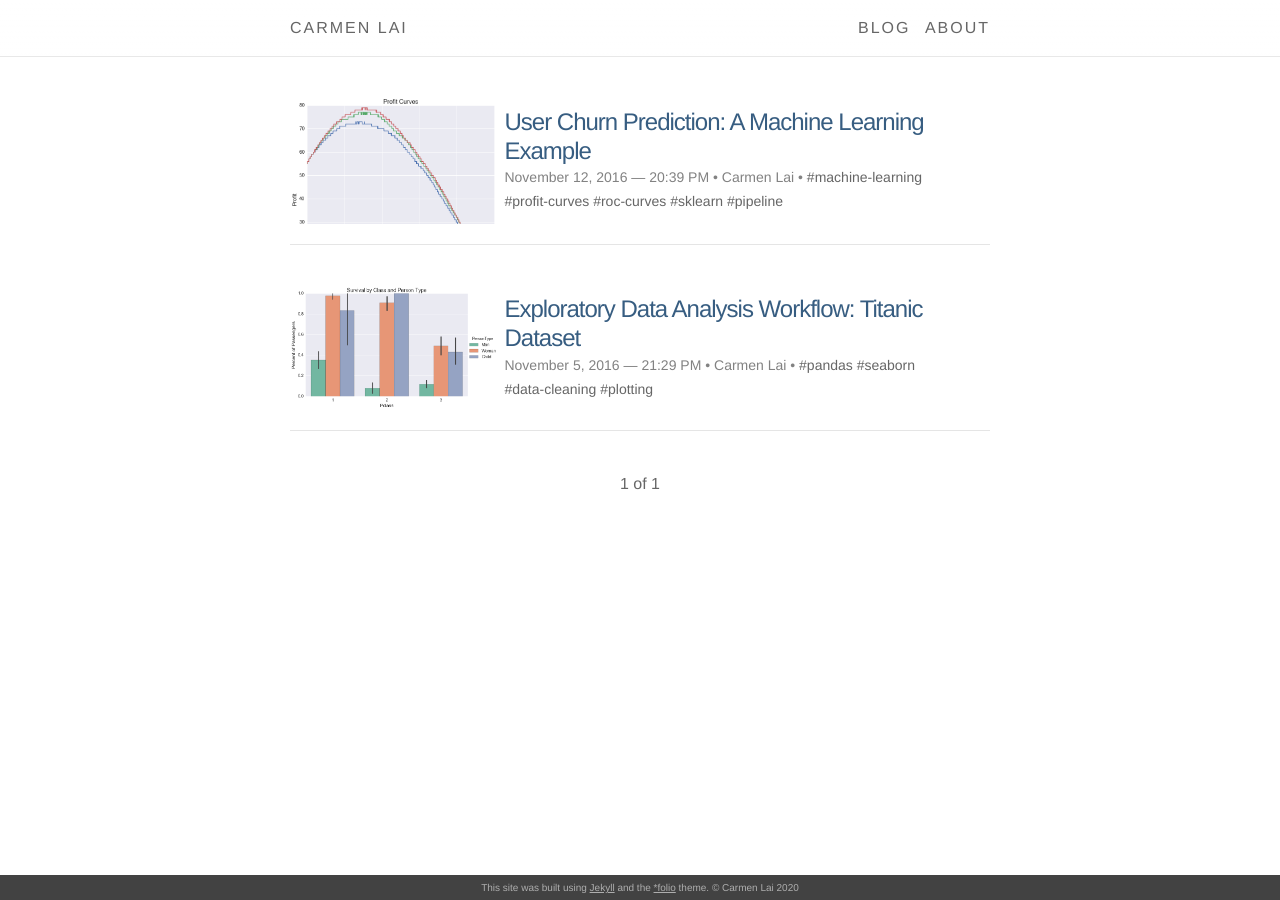
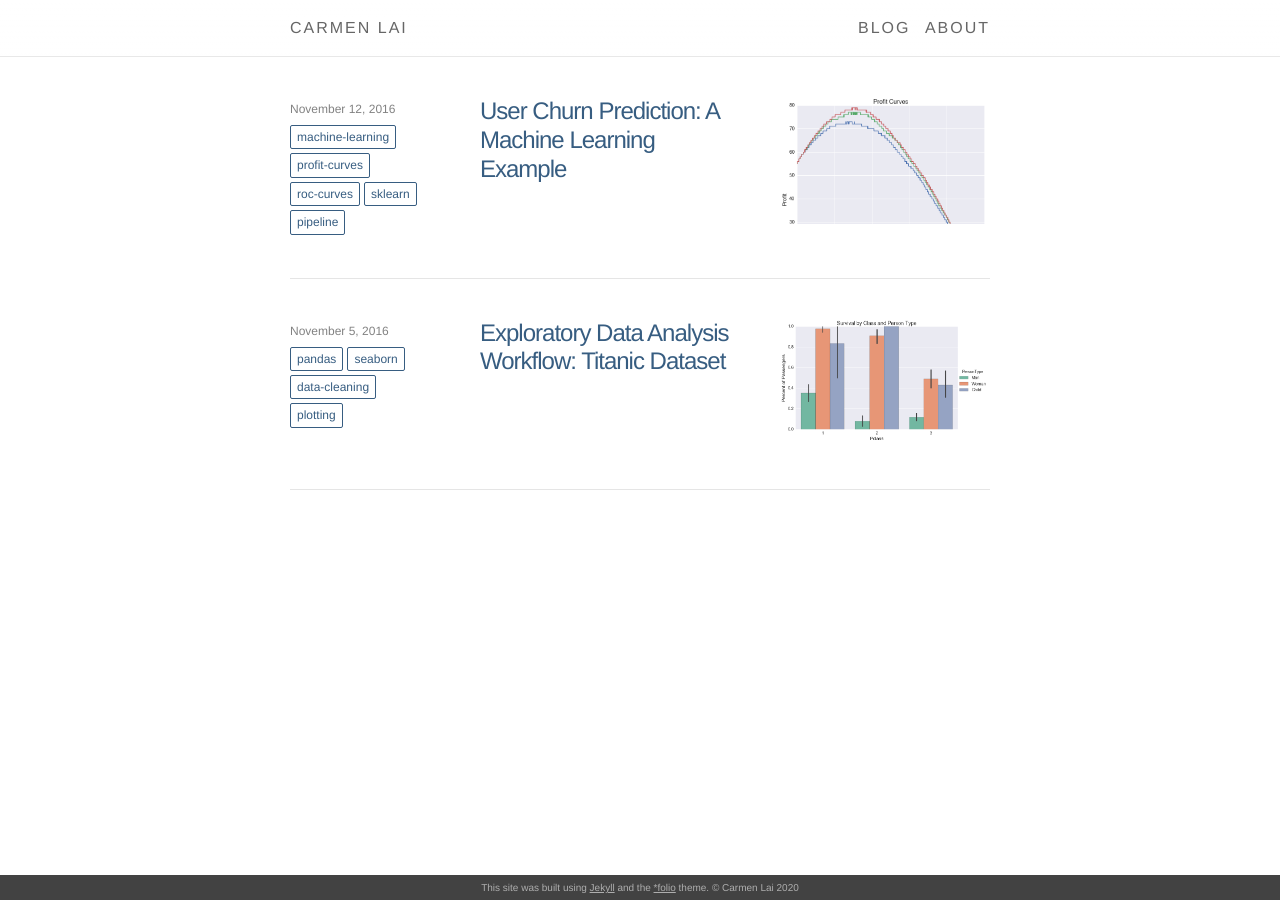
Before and after one commit to ocarmieo/ocarmieo.github.io, a Jekyll site: the page built from index.html, in a window 1280 px wide. Built offline with Jekyll 4.4.1, drawn with Linux system fonts in a browser that asks for light colours; nearby versions of some CDN libraries; the list of posts is cut into pages by our own code; comment, search, counter and statistics services are not loaded.

Commit message:
Adjusted index layout

```diff
--- a/_config.yml
+++ b/_config.yml
@@ -13,7 +13,7 @@ linkedin_username: carmenlai
 youtube_username: carmenggg
 disqus_shortname: carmenlai
 
-date_format_long: "%B %-d, %Y — %H:%M %p"
+date_format_long: "%B %-d, %Y"
 
 # Pagination
 paginate: 3
--- a/_includes/post-meta.html
+++ b/_includes/post-meta.html
@@ -1,12 +1,10 @@
-<p class="post-meta">
-  {{ include.post.date | date: site.date_format_long }}
-  {% if include.post.author %} • {{ include.post.author }}{% endif %}
+<div class="post-meta">
+  <div class="post-date">
+    {{ include.post.date | date: site.date_format_long }}
+  </div>
   {% if include.post.tags %}
-    •
-    <span class="tags">
-      {% for tag in include.post.tags %}
-        <a class="tag" href="/tags/#{{ tag }}">#{{ tag }}</a>
-      {% endfor %}
-    </span>
+    {% for tag in include.post.tags %}
+      <a class="tag" href="/tags/#{{ tag }}">{{ tag }}</a>
+    {% endfor %}
   {% endif %}
-</p>
+</div>
--- a/_sass/_layout.scss
+++ b/_sass/_layout.scss
@@ -158,40 +158,48 @@ body {
     margin-top: $vertical-spacing-unit;
     list-style: none;
 
-    > li {
-        margin-bottom: $vertical-spacing-unit;
+    > .post-list-item {
+        display: flex;
+        position: relative;
         @include media-query($on-palm) {
-            margin-bottom: $vertical-spacing-unit / 2;
+            flex-direction: column;
+        }
+        padding: $vertical-spacing-unit 0;
+        &:first-of-type {
+            padding-top: 0;
+        }
+        &:after {
+            content: "";
+            display: block;
+            width: 100%;
+            height: 1px;
+            background-color: rgba(0,0,0,0.1);
+            position: absolute;
+            bottom: 0;
+        }
+        .post-meta {
+            flex: 0;
+            min-width: 20%;
+            @include media-query($on-palm) {
+                min-width: 100%;
+            }
         }
 
-        .post-list-item-body,
-        .post-image {
-            display: inline-block;
-            vertical-align: middle;
+        .post-body {
+            flex: 1;
+            margin: 0 $horizontal-spacing-unit;
+            @include media-query($on-palm) {
+                margin: 0;
             }
-        .post-list-item-body {
-            width: calc(65% - 15px);
         }
+
         .post-image {
             max-width: 30%;
-            margin-right: 15px;
-            max-height: 250px;
-            margin: 0 auto;
-        }
             @include media-query($on-palm) {
-            .post-list-item-body {
-                width: 100%;
-            }
-            .post-image {
-                display: block;
                 max-width: 100%;
             }
-
-        }
-        hr {
-            margin-top: $vertical-spacing-unit / 2;
-            @include media-query($on-palm) {
-                margin-bottom: $vertical-spacing-unit / 4;
+            img {
+                max-width: 100%;
             }
         }
     }
@@ -202,9 +210,30 @@ body {
 }
 
 .post-meta {
+    display: flex;
+    flex-direction: row;
+    flex-wrap: wrap;
+    align-content: flex-start;
+    @include media-query($on-palm) {
+        margin-bottom: $vertical-spacing-unit / 2;
+    }
+    & > * {
+        margin-right: 4px;
+        margin-bottom: 4px;
+    }
     .tag {
+        $font-size: $small-font-size ;
+        font-size: $font-size;
+        line-height: $font-size * 1.2;
+        flex: 0 0 fit-content;
+        background-color: transparent;
+        color: $blue;
+        border: 1px solid $blue;
+        border-radius: 2px;
+        padding: 4px 6px;
         &:hover {
             color: $highlight-color;
+            border-color: $highlight-color;
         }
     }
 }
@@ -223,7 +252,7 @@ body {
  * Posts  **********************************************************
  */
 .post-header {
-    margin-bottom: $vertical-spacing-unit;
+    margin-bottom: $vertical-spacing-unit / 2;
 }
 
 .post-title {
@@ -231,6 +260,11 @@ body {
     font-size: 24px;
     letter-spacing: -1px;
     line-height: 1.2;
+    margin-bottom: $vertical-spacing-unit / 2;
+    &:hover {
+        cursor: pointer;
+        color: $highlight-color;
+    }
 
     @include media-query($on-laptop) {
         font-size: 24px;
--- a/css/main.scss
+++ b/css/main.scss
@@ -6,7 +6,7 @@
 
 $base-font-family: Helvetica, sans-serif;
 $base-font-size: 16px;
-$small-font-size: $base-font-size * 0.875;
+$small-font-size: $base-font-size * 0.75;
 
 $spacing-unit: 30px;
 
@@ -42,7 +42,7 @@ $header-image-height: 300px;
 
 /* Set theme color *************************/
 $theme-color: $blue;
-$highlight-color: $blue;
+$highlight-color: lighten($blue, 25%);
 
 $on-tiny: 400px;
 $on-palm: 600px;
--- a/index.html
+++ b/index.html
@@ -4,23 +4,23 @@ layout: default
 
 <ul class="post-list">
     {% for post in paginator.posts %}
-      <li>
-        <a href="{{ post.url | prepend: site.baseurl }}">
-          <img src="{{ post.image }}" alt="{{ post.title }}" class="post-image">
-        </a>
-        <div class="post-list-item-body">
+      <li class="post-list-item">
+        {% include post-meta.html post=post %}
+        <div class="post-body">
           <a href="{{ post.url | prepend: site.baseurl }}">
             <h2 class="post-title">
               {{ post.title }}
             </h2>
           </a>
-          {% include post-meta.html post=post %}
         </div>
-      <hr/>
+        <a class="post-image" href="{{ post.url | prepend: site.baseurl }}">
+          <img src="{{ post.image }}" alt="{{ post.title }}">
+        </a>
     </li>
     {% endfor %}
 </ul>
 
+{% if paginator.total_pages > 1 %}
 <!-- Pagination links -->
 <div class="pagination">
   {% if paginator.previous_page %}
@@ -31,3 +31,4 @@ layout: default
     <a href="{{ paginator.next_page_path }}" class="next">Next</a>
   {% endif %}
 </div>
+{% endif %}
```
Lines whose indentation alone changed are shown as unchanged.
